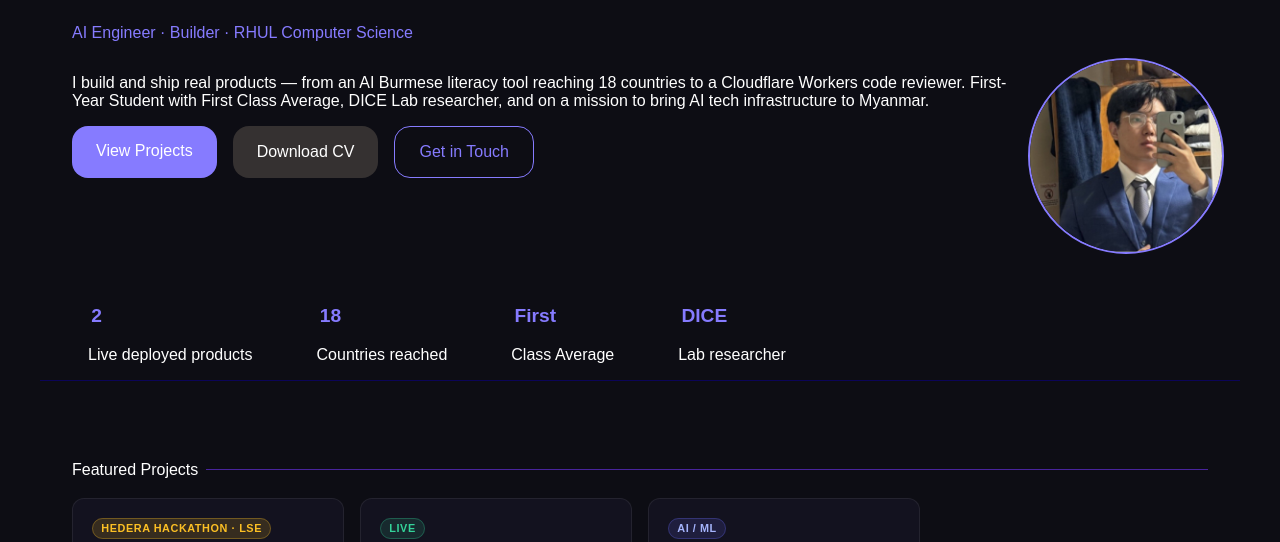
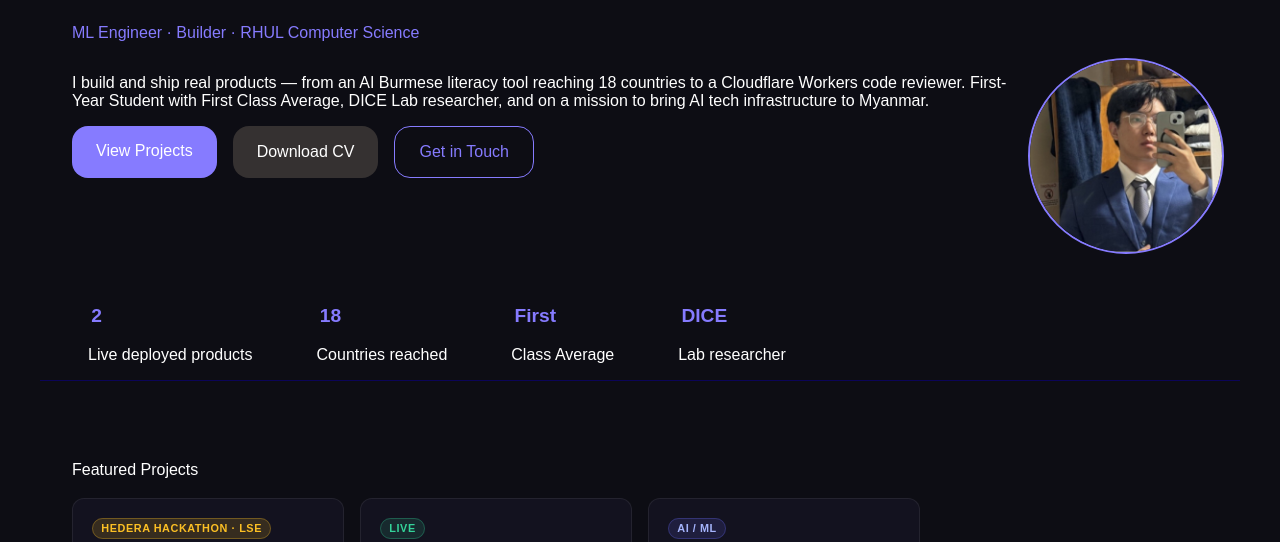
Before and after one commit to HtetMyatAungg/PersonalWebsite, a plain HTML site: page index.html in a window 1280 px wide. Shown: the part 204-746 px from the top of the page. Drawn offline with nearby package versions, Linux system fonts and the light colour scheme.

Commit message:
changed css

```diff
--- a/index.html
+++ b/index.html
@@ -4,7 +4,7 @@
     <meta charset="UTF-8">
     <meta name="viewport" content="width=device-width, initial-scale=1.0">
     <link rel="stylesheet" type="text/css" href="main.css">
-    <title>Htet Myat Aung — AI Engineer & Builder</title>
+    <title>Htet Myat Aung—ML Engineer & Builder</title>
     <link rel="preconnect" href="https://fonts.googleapis.com">
     <link rel="preconnect" href="https://fonts.gstatic.com" crossorigin>
     <link href="https://fonts.googleapis.com/css2?family=Syne:wght@700&family=DM+Mono&display=swap" rel="stylesheet">
@@ -30,7 +30,7 @@
     <div class = "intro">
         <p class = "intro-text">Open to Summer 2026 internships</p>
         <h1 class = "name">Htet Myat Aung</h1>
-        <p class = "ex-title">AI Engineer · Builder · RHUL Computer Science</p>
+        <p class = "ex-title">ML Engineer · Builder · RHUL Computer Science</p>
     </div>
     <div class = "about" id="about">
         <img class = "profile-pic animate-on-scroll" src="profile.jpg" alt="Profile Picture">
--- a/main.css
+++ b/main.css
@@ -15,13 +15,6 @@ img, video, iframe {
   display: flex;
   align-items: center;
   gap: 8px;
-}
-
-.title::after {
-    content: "";
-    flex: 1;
-    height: 1px;
-    background:rgb(72, 36, 156)
 }
 
 .text {
```
